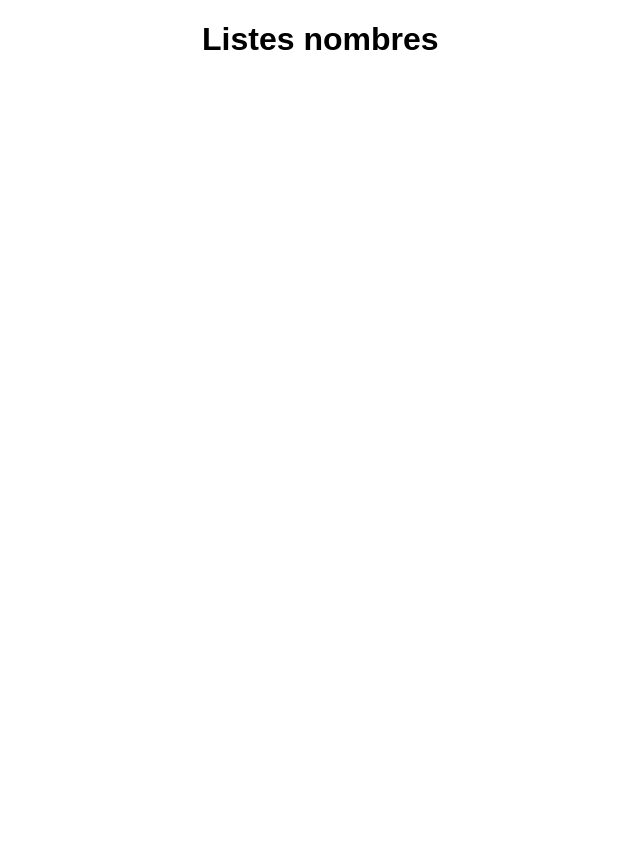
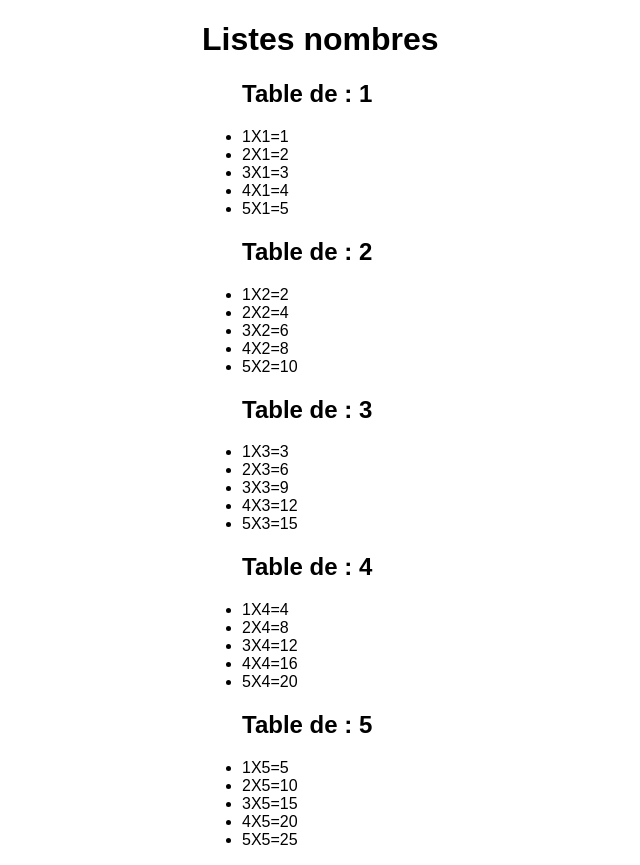
Before and after one commit to Antoine07/js_introduction, a plain HTML site: page projet_table_mult/index_v2.html in a window 1280 px wide. Shown: the whole page, without its empty margins (118-758 px from the left). Before the commit the page ends 800 px from the top, so only its background shows below. Drawn offline with Linux system fonts and the light colour scheme.

Commit message:
table de multiplication

```diff
--- a/projet_table_mult/index_v2.html
+++ b/projet_table_mult/index_v2.html
@@ -31,15 +31,29 @@
 
 <body>
     <h1>Listes nombres</h1>
-    <ul class="numbers">
+    <div class="numbers">
 
-    </ul>
+    </div>
 
     <script>
         // Exercice
         /*
             Affichez les tables de multiplication de 1 à 5
         */
+        let container = document.querySelector('.numbers');
+        let num = 5;
+        for(let table = 1; table <= num; table++){
+            let ul = document.createElement('ul');
+            let h2 = document.createElement('h2');
+            h2.innerHTML = "Table de : " + table;
+            ul.appendChild(h2);
+            for(let j = 1 ; j <= num; j++){
+                let li = document.createElement('li');
+                li.innerHTML = j +"X"+ table + "=" + table * j;
+                ul.appendChild(li);
+            }
+            container.appendChild(ul);
+        }
     </script>
 </body>
 
```
Also changed, not shown: projet_table_mult/index_v1.html (+7 -1 lines).
